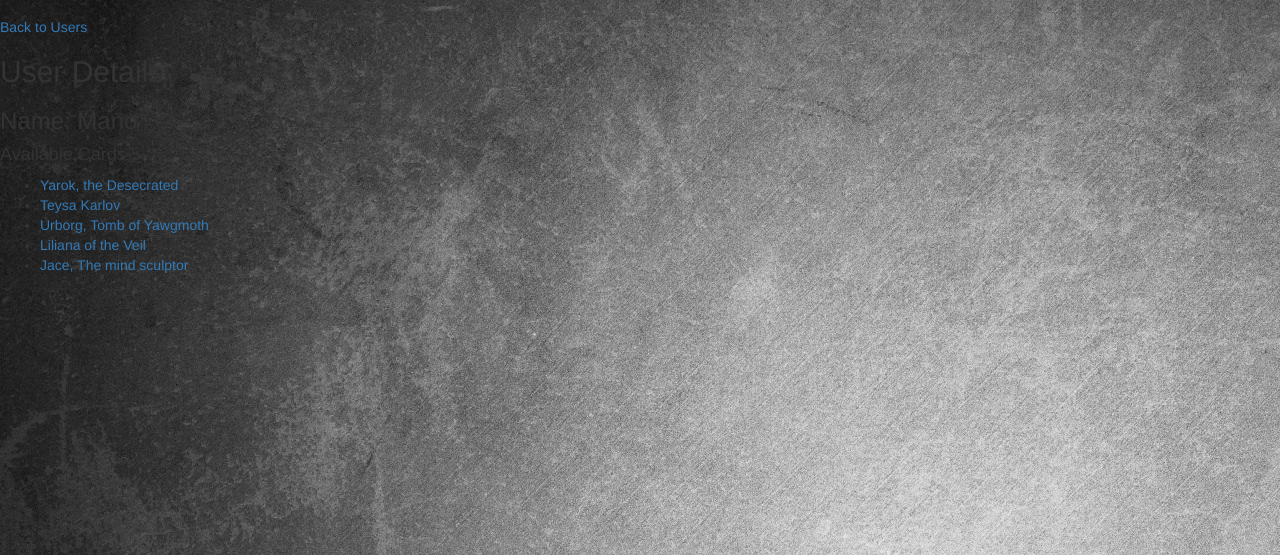
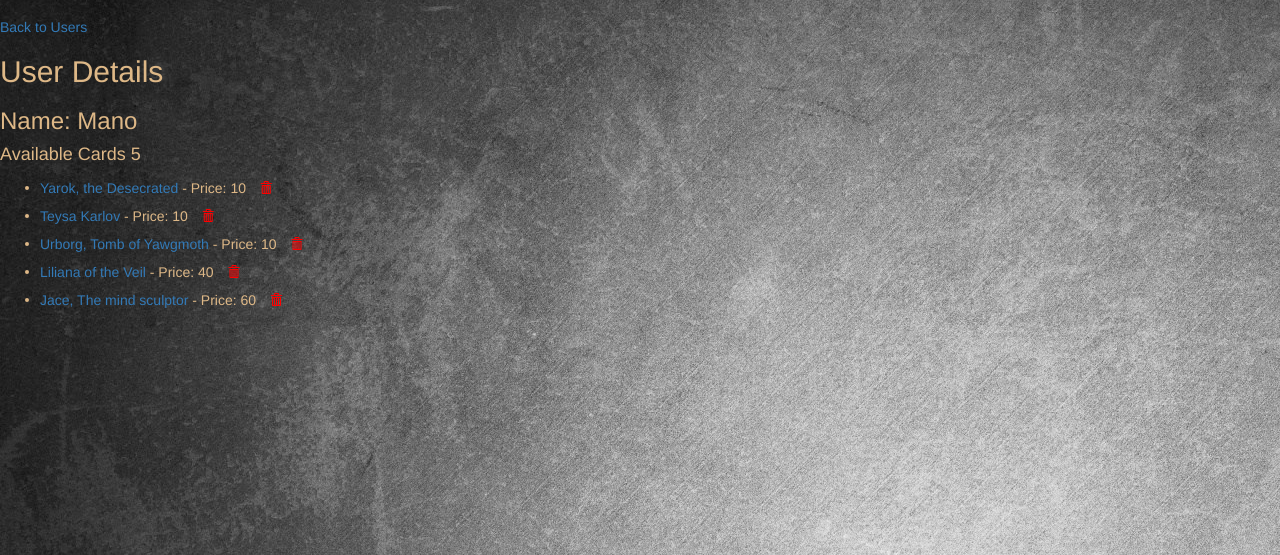
Before and after one commit to salgokrisz/MagicCardTrader, a Django app: page /users/1/ in a window 1280 px wide. Shown: the part 52-607 px from the top of the page. Run offline with Django 3.2, Linux system fonts and the light colour scheme; data comes from the database, SQL or seed files in the repository; both versions use the stored data as it was after the commit; some libraries are stand-ins or nearby versions.

Commit message:
addin add,delete,update

```diff
--- a/Magic/models.py
+++ b/Magic/models.py
@@ -1,11 +1,13 @@
 from django.db import models
 from django.db.models import Count
+from django.urls import reverse
 
 
 class User(models.Model):
     name = models.CharField(max_length = 250)
     email_address = models.CharField(max_length = 500)
     #available_cards = models.IntegerField()
+
 
     def __str__ (self):
         return self.name# + " - Cards for sale: " + str(self.available_cards)#str(Card.objects.annotate(total=Count('user')))
@@ -19,6 +21,9 @@ class Card(models.Model):
     price = models.IntegerField()
     #amount = models.IntegerField()
     user = models.ForeignKey(User, on_delete=models.CASCADE)
+
+    def get_absolute_url(self):
+        return reverse('Magic:user_detail', kwargs={'user_id': self.user.id})
 
     @classmethod
     def user_cards(self):
--- a/Magic/static/magic/style.css
+++ b/Magic/static/magic/style.css
@@ -16,3 +16,16 @@ body{
     color: aqua;
     background-color: rgb(0, 0, 121);
 }
+
+.basic-text{
+    color: burlywood;
+}
+
+.btn-user-detail{
+    background: transparent;
+    border: 0cm;
+}
+
+.glyphicon-trash{
+    color: red;
+}
--- a/Magic/templates/magic/base.html
+++ b/Magic/templates/magic/base.html
@@ -49,7 +49,7 @@
 
                     <ul class="nav navbar-nav navbar-right">
                         <li class="">
-                            <a href="#">
+                            <a href="{% url 'Magic:card_add' %}">
                                 <span class="glyphicon glyphicon-plus" aria-hidden="true"></span>&nbsp; Add Cards
                             </a>
                         </li>
--- a/Magic/templates/magic/cards.html
+++ b/Magic/templates/magic/cards.html
@@ -2,10 +2,10 @@
 {% block title %} Cards for sale  {% endblock %}
 {% block body %}
     {% if all_cards %}
-    <h2>Cards for sale</h2>
+    <h2 class="basic-text">Cards for sale</h2>
         <ul>
             {% for card in all_cards %}
-            <li><a href="{% url 'Magic:card_detail' card.id %}">{{card.name}}</a>
+            <li class="basic-text"><a href="{% url 'Magic:card_detail' card.id %}">{{card.name}}</a>
                 | Price: {{card.price}} | Seller: {{card.user}}</li>
             {% endfor %}
         </ul>
--- a/Magic/templates/magic/user_detail.html
+++ b/Magic/templates/magic/user_detail.html
@@ -1,14 +1,23 @@
 {% extends 'magic/base.html' %}
 
 {% block body %}
-    <h5><a href="{% url 'Magic:users' %}">Back to Users</a></h5>
-    <h2>User Details</h2>
+    <h5 class="basic-text"><a href="{% url 'Magic:users' %}">Back to Users</a></h5>
+    <h2 class="basic-text">User Details</h2>
 
-    <h3>Name: {{user.name}} </h3>
-    <h4>Available Cards {{user.card_set.count}} </h4>
+    <h3 class="basic-text">Name: {{user.name}} </h3>
+    <h4 class="basic-text">Available Cards {{user.card_set.count}} </h4>
     <ul>
         {% for card in user.card_set.all %}
-        <li><a href="{% url 'Magic:card_detail' card.id %}">{{ card.name }}</a> - Price: {{card.price}}</li>
+        <li class="basic-text">
+            <a href="{% url 'Magic:card_detail' card.id %}" >{{ card.name }}</a> - Price: {{card.price}}
+            <form action="{% url 'Magic:card_delete' card.id %}" method="POST" style="display: inline;">
+                {% csrf_token %}
+                <input type="hidden" name="card_id" value="{{card.id}}">
+                <button class="btn btn-default btn-sm btn-user-detail" type="submit">
+                    <span class="glyphicon glyphicon-trash"></span>
+                </button>
+            </form>
+        </li>
         {% endfor %}
     </ul>
 {% endblock %}
--- a/Magic/templates/magic/users.html
+++ b/Magic/templates/magic/users.html
@@ -2,7 +2,7 @@
 {% block title %} Users {% endblock %}
 {% block body %}
     {% if all_users %}
-    <h2>Users</h2>
+    <h2 class="basic-text">Users</h2>
         <ul>
             {% for user in all_users %}
             <!--<li><a href="/users/{{ user.id }}">{{user.name}}</a></li> -->
--- a/Magic/urls.py
+++ b/Magic/urls.py
@@ -14,10 +14,17 @@ urlpatterns = [
     # /users/123/
     re_path(r'^users/(?P<user_id>[0-9]+)/$',views.user_detail, name="user_detail"),
 
+
     # /cards
     path('cards/', views.cards, name="cards"),
     # /cards/123
     re_path(r'^cards/(?P<card_id>[0-9]+)/$',views.card_detail, name="card_detail"),
+    # /cards/add
+    re_path(r'^cards/add/$', views.CardCreate.as_view(), name="card_add"),
+    # cards/edit
+    re_path(r'^cards/(?P<card_id>[0-9]+)/$', views.CardUpdate.as_view(), name="card_update"),
+    # cards/delete
+     re_path(r'^cards/(?P<card_id>[0-9]+)/delete/$', views.CardDelete.as_view(), name="card_delete"),
 
     #/about/
     path('about/', views.about, name='about'),
--- a/Magic/views.py
+++ b/Magic/views.py
@@ -5,6 +5,8 @@ from .models import User
 from .models import Card
 from django.template import loader
 from django.views import generic
+from django.views.generic.edit import CreateView, UpdateView, DeleteView
+from django.urls import reverse_lazy
 
 #generic views but neet to figure out how these work
 #class indexView(generic.ListView):
@@ -96,3 +98,15 @@ def card_detail(request, card_id):
 
 def about(request):
     return HttpResponse('<h3>Magic Card Trader About</h3>')
+
+class CardCreate(CreateView):
+    model = Card
+    fields = ['name', 'set_name', 'price', 'user']
+
+class CardUpdate(UpdateView):
+    model = Card
+    fields = ['name', 'set_name', 'price', 'user']
+
+class CardDelete(DeleteView):
+    model = Card
+    success_url = reverse_lazy('Magic:user_detail')
```
Also changed, not shown: Magic/templates/magic/card_detail.html (+12 -6 lines), Magic/templates/magic/card_form.html (added, +27 -0 lines), Magic/templates/magic/from-template.html (added, +10 -0 lines), db.sqlite3.
